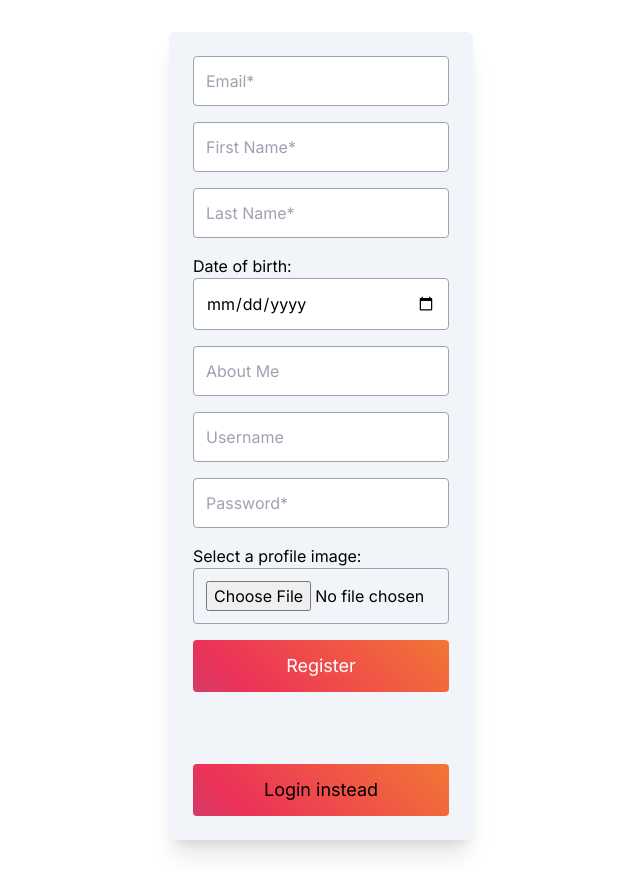
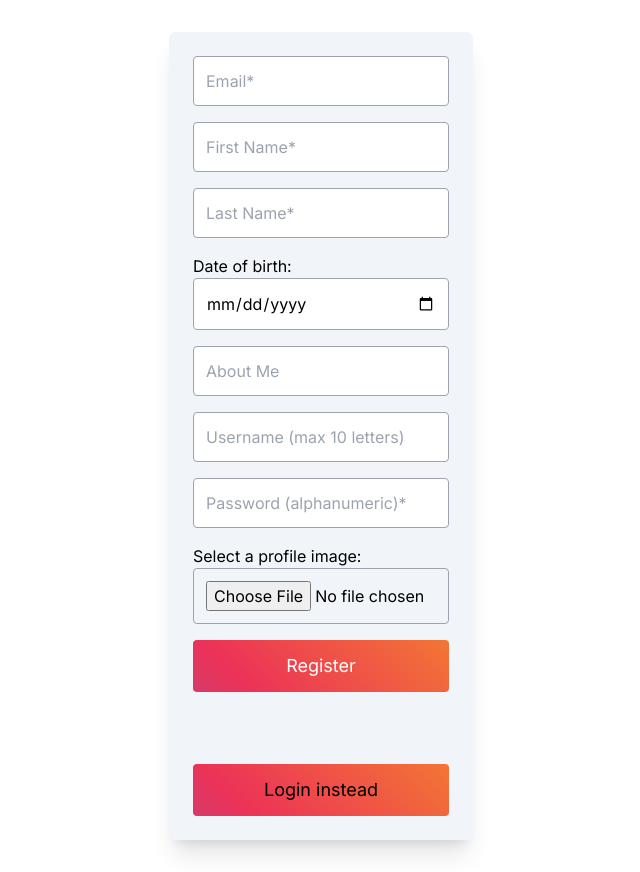
Before and after one commit to lamabalde/social-network, a Vue app in the folder frontend/: page /register in a window 1280 px wide. Shown: the whole page, without its empty margins (319-959 px from the left). Built offline with nearby package versions, Linux system fonts and the light colour scheme; no server answers.

Commit message:
social-network

```diff
--- a/frontend/src/views/RegisterView.vue
+++ b/frontend/src/views/RegisterView.vue
@@ -20,8 +20,8 @@ import { sendRegister } from '../js_modules/requests.js';
                 <p>Date of birth:</p>
                 <input type="date" name="dateOfBirth" placeholder="Date of Birth*" class="w-full p-3 mb-4 border border-gray-400 rounded text-gray-500" required>
                 <input type="text" name="aboutMe" placeholder="About Me" class="w-full p-3 mb-4 border border-gray-400 rounded">
-                <input type="text" name="userName" placeholder="Username" class="w-full p-3 mb-4 border border-gray-400 rounded" required>
-                <input type="password" name="password" placeholder="Password*" class="w-full p-3 mb-4 border border-gray-400 rounded" required>
+                <input type="text" name="userName" placeholder="Username (max 10 letters)" class="w-full p-3 mb-4 border border-gray-400 rounded" required pattern="[A-Za-z0-9]{1,10}">
+                <input type="password" name="password" placeholder="Password (alphanumeric)* " class="w-full p-3 mb-4 border border-gray-400 rounded" required pattern="[A-Za-z0-9]+">
                 <p>Select a profile image:</p>
                 <input type="file" name="image" placeholder="Select an Image"
                 class="w-full p-3 mb-4 border border-gray-400 rounded" accept="image/*">
```
